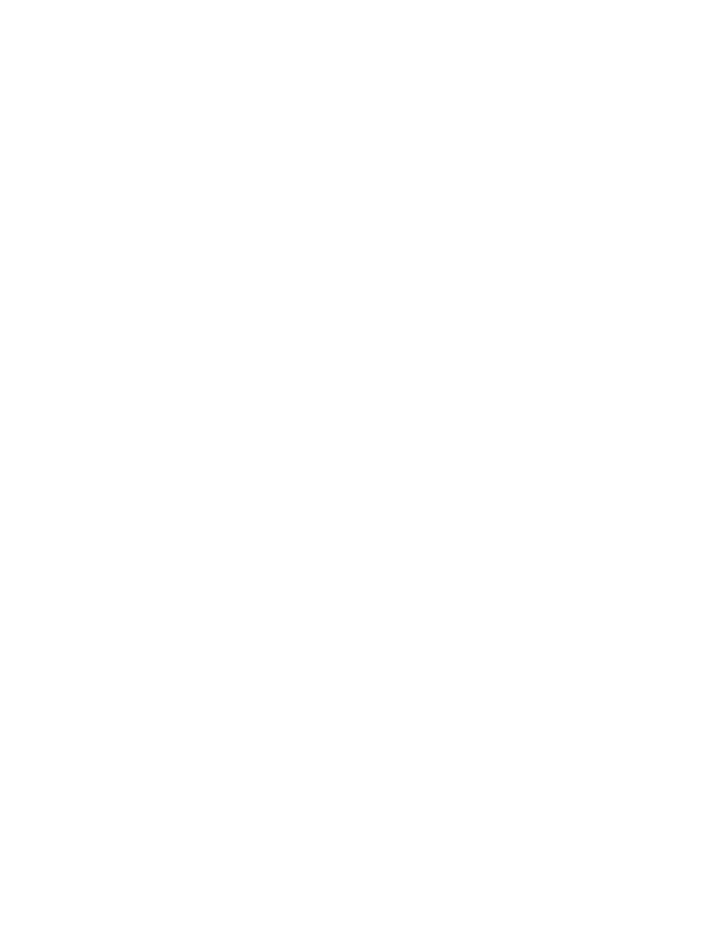
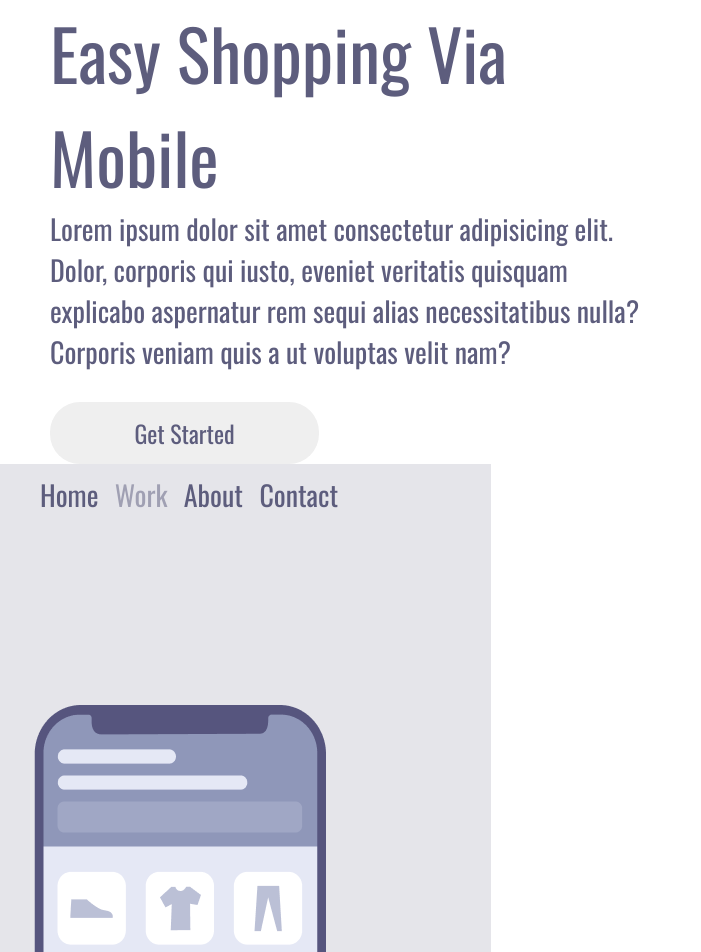
Before and after one commit to vitoria-vieirac/DevClub--Aulas, a plain HTML site: page third-project/index.html in a window 1280 px wide. Shown: the top 952 px of the page, without its empty margins (0-701 px from the left). Before the commit the page ends 800 px from the top, so only its background shows below. Drawn offline with nearby package versions, Linux system fonts and the light colour scheme.

Commit message:
Terceiro Projeto adicionado

```diff
--- a/third-project/index.html
+++ b/third-project/index.html
@@ -1,11 +1,40 @@
 <!DOCTYPE html>
 <html lang="pt-br">
-<head>
-    <meta charset="UTF-8">
-    <meta name="viewport" content="width=device-width, initial-scale=1.0">
+  <head>
+    <meta charset="UTF-8" />
+    <meta name="viewport" content="width=device-width, initial-scale=1.0" />
+    <link href="./style.css" rel="stylesheet" />
+    <link rel="preconnect" href="https://fonts.googleapis.com" />
+    <link rel="preconnect" href="https://fonts.gstatic.com" crossorigin />
+    <link
+      href="https://fonts.googleapis.com/css2?family=Oswald&display=swap"
+      rel="stylesheet"
+    />
     <title>Terceiro Projeto</title>
-</head>
-<body>
+  </head>
+  <body>
+    <main>
+      <section>
+        <h1>Easy Shopping Via Mobile</h1>
+        <p>
+          Lorem ipsum dolor sit amet consectetur adipisicing elit. Dolor,
+          corporis qui iusto, eveniet veritatis quisquam explicabo aspernatur
+          rem sequi alias necessitatibus nulla? Corporis veniam quis a ut
+          voluptas velit nam?
+        </p>
+        <button>Get Started</button>
+      </section>
 
-</body>
+      <aside>
+        <header>
+          <a>Home</a>
+          <a>Work</a>
+          <a>About</a>
+          <a>Contact</a>
+        </header>
+
+        <img src="./imagens/terceiro-projeto.png" alt="terceiro-projeto" />
+      </aside>
+    </main>
+  </body>
 </html>
--- /dev/null
+++ b/third-project/style.css
@@ -0,0 +1,82 @@
+* {
+    margin: 0;
+    padding: 0;
+    box-sizing: border-box;
+    font-family: 'Oswald', sans-serif;
+    font-weight: 400;
+    color: #5D5D7D;
+}
+
+main {
+    width: 100vw;
+    height: 100vh;
+}
+
+header {
+    font-size: 28px;
+    margin: 10px;
+    padding-left: 20px;
+
+}
+
+a {
+    padding-left: 10px;
+    cursor: pointer;
+}
+
+a:nth-child(2) {
+    opacity: 0.5;
+}
+
+a:active {
+    opacity: 0.5;
+}
+
+section {
+    display: inline-block;
+    width: 60%;
+    margin-left: 50px;;
+
+}
+
+h1 {
+    font-size: 70px;
+    width: 600px;
+
+}
+
+p {
+    font-size: 28px;
+    width: 600px;
+}
+
+button {
+    width: 269px;
+    height: 62px;
+    font-size: 24px;
+    border: none;
+    border-radius: 30px;
+    cursor: pointer;
+    margin-top: 30px;
+}
+
+button:active {
+    opacity: 0.1;
+}
+
+button:hover {
+    opacity: 0.8;
+}
+
+aside {
+    display: inline-block;
+    background-color: rgba(93, 93, 125, 0.16);
+    width: 491px;
+    height: 901px;
+}
+
+img {
+    position: relative;
+    top: 20%;
+right: 130px;;
+}
```
Also changed, not shown: style.css (deleted), third-project/imagens/terceiro-projeto.png (added).
